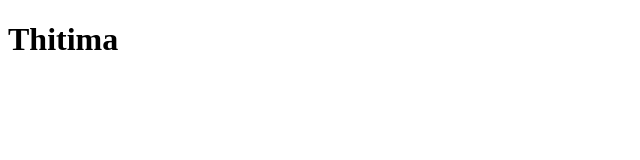
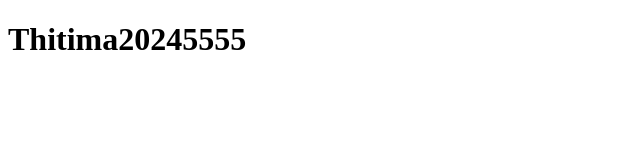
Before and after one commit to naeeratbunmak/teat101, a plain HTML site: page index.html in a window 1280 px wide. Shown: the whole page, without its empty margins (0-640 px from the left). Drawn offline with Linux system fonts and the light colour scheme.

Commit message:
Update index.html

```diff
--- a/index.html
+++ b/index.html
@@ -6,6 +6,6 @@
     <title>Document</title>
 </head>
 <body>
-    <h1>Thitima</h1>
+    <h1>Thitima20245555</h1>
 </body>
 </html>
```
